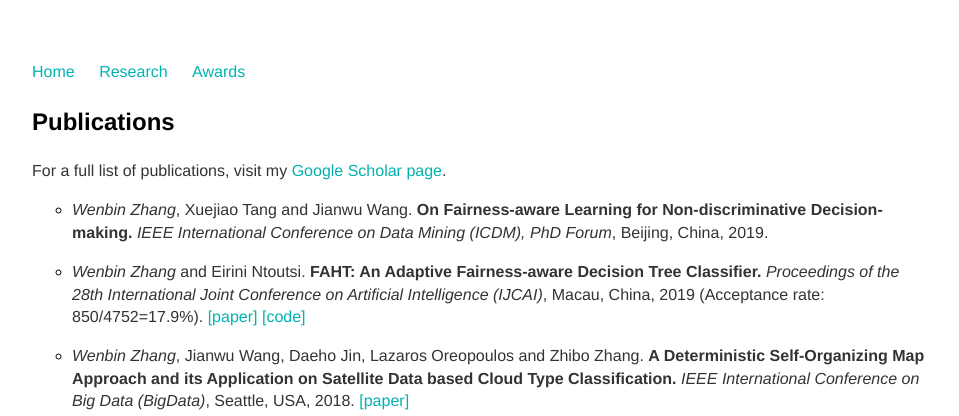
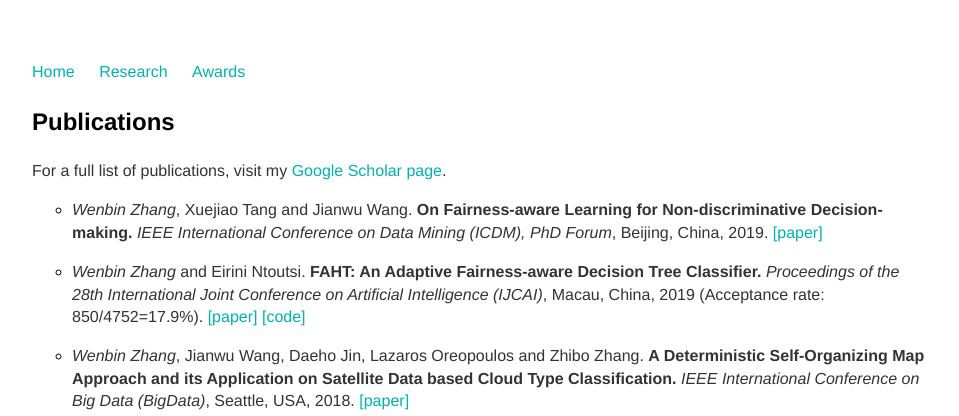
Before and after one commit to vanbanTruong/vanbanTruong.github.io, a Jekyll site: the page built from research.md, in a window 1280 px wide. Shown: the top 416 px of the page, without its empty margins (160-1119 px from the left). Built offline with Jekyll 4.4.1, drawn with Linux system fonts in a browser that asks for light colours.

Commit message:
Update research.md

```diff
--- a/research.md
+++ b/research.md
@@ -6,7 +6,7 @@ title: Research
 ### Publications
 For a full list of publications, visit my [Google Scholar page](https://scholar.google.com/citations?hl=en&user=M802p54AAAAJ).
 
-* *Wenbin Zhang*, Xuejiao Tang and Jianwu Wang. **On Fairness-aware Learning for Non-discriminative Decision-making.** *IEEE International Conference on Data Mining (ICDM), PhD Forum*, Beijing, China, 2019.
+* *Wenbin Zhang*, Xuejiao Tang and Jianwu Wang. **On Fairness-aware Learning for Non-discriminative Decision-making.** *IEEE International Conference on Data Mining (ICDM), PhD Forum*, Beijing, China, 2019. [[paper]](/assets/IJCAI19.pdf)
 
 * *Wenbin Zhang* and Eirini Ntoutsi. **FAHT: An Adaptive Fairness-aware Decision Tree Classifier.** *Proceedings of the 28th International Joint Conference on Artificial Intelligence (IJCAI)*, Macau, China, 2019 (Acceptance rate: 850/4752=17.9%). [[paper]](/assets/IJCAI19.pdf) [[code]](https://github.com/vanbanTruong/FAHT)
 
```
